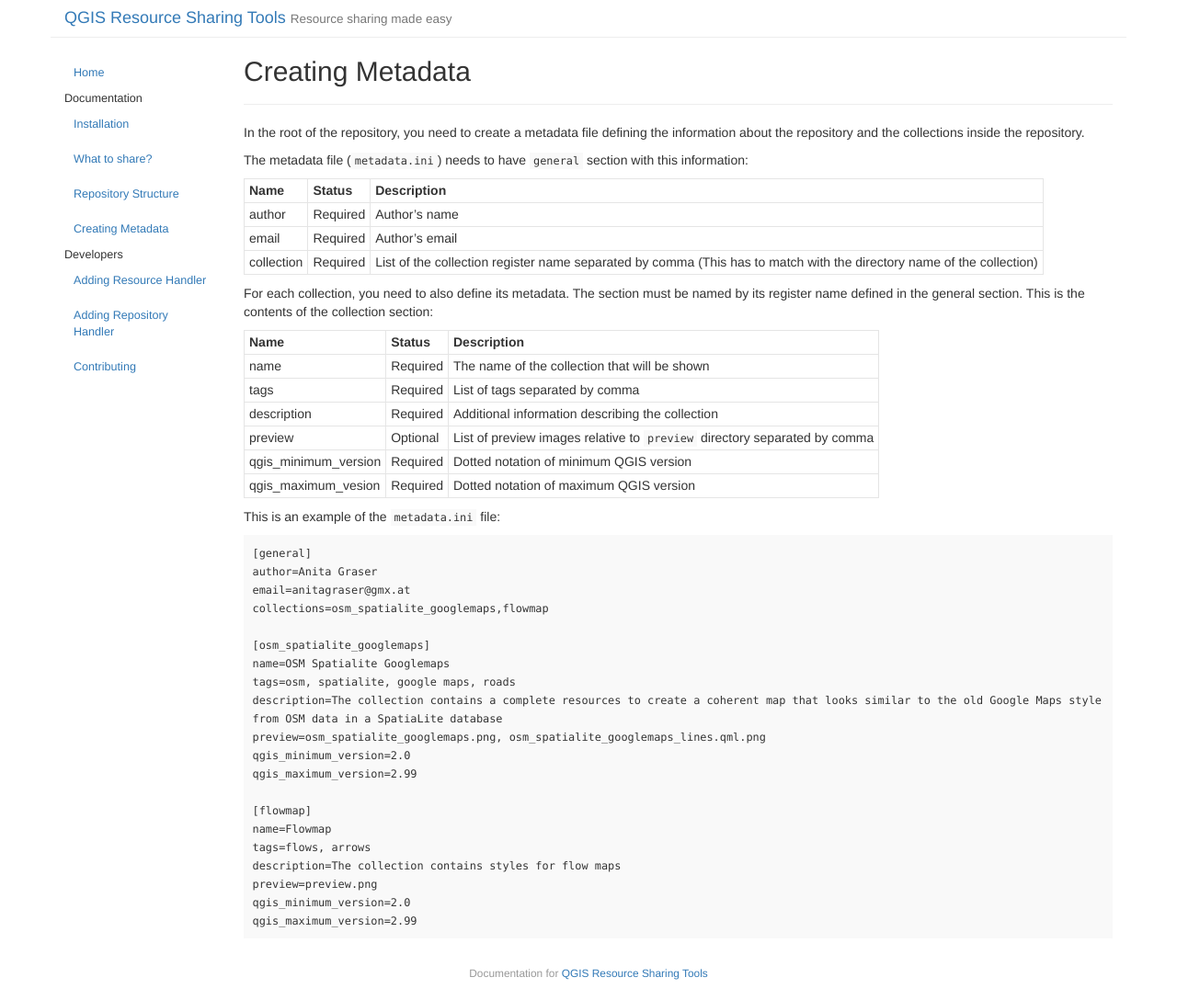
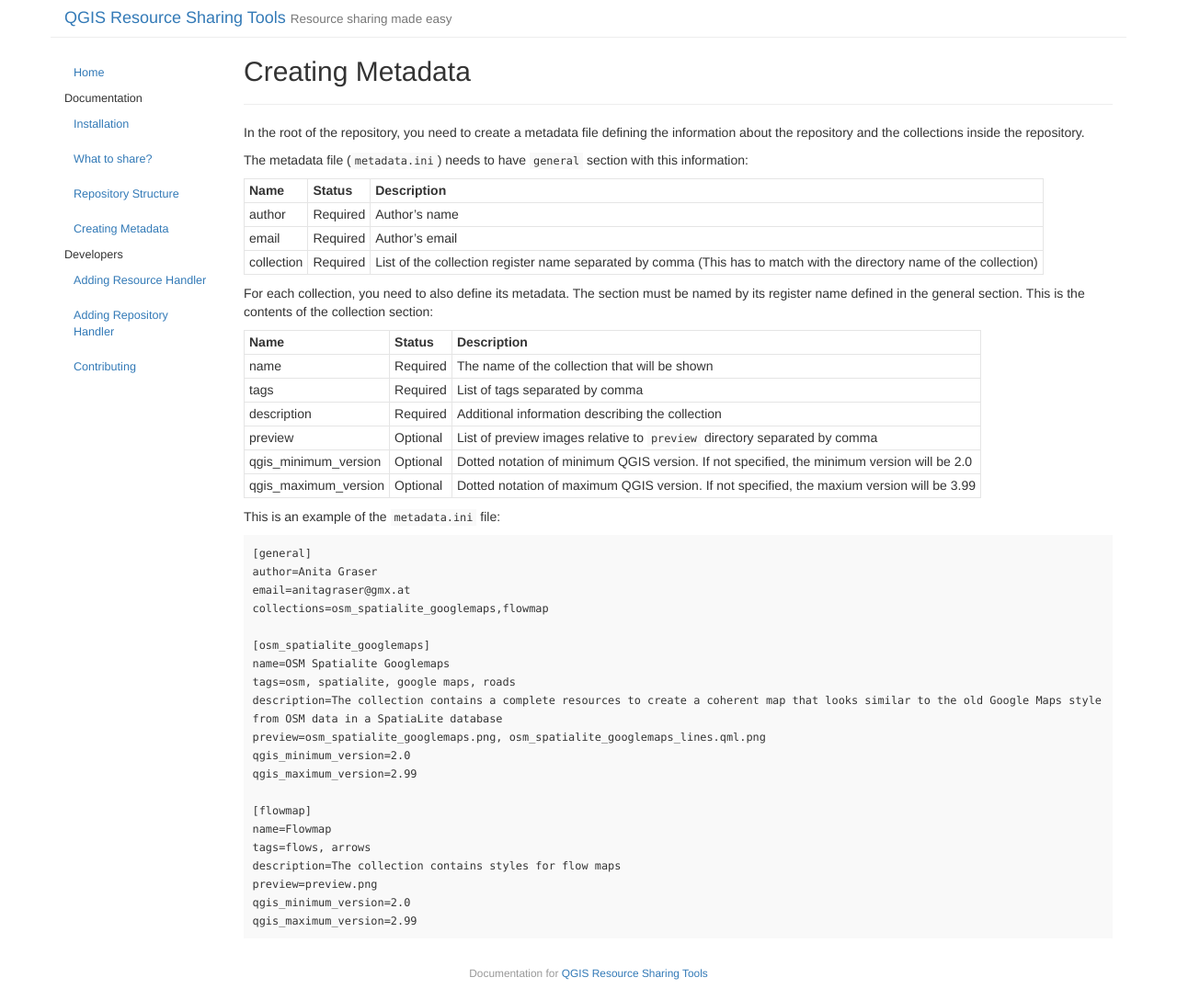
Before and after one commit to QGIS-Contribution/QGIS-ResourceSharing, a Jekyll site: the page built from _posts/2016-07-25-creating-metadata.md, in a window 1280 px wide. Shown: the whole page at 92% size. Built offline with Jekyll 4.4.1, drawn with Linux system fonts in a browser that asks for light colours.

Commit message:
Update the metadata page.

````diff
--- a/_posts/2016-07-25-creating-metadata.md
+++ b/_posts/2016-07-25-creating-metadata.md
@@ -27,8 +27,8 @@
 tags | Required | List of tags separated by comma
 description | Required | Additional information describing the collection
 preview | Optional | List of preview images relative to ```preview``` directory separated by comma
-qgis_minimum_version | Required | Dotted notation of minimum QGIS version
-qgis_maximum_vesion | Required | Dotted notation of maximum QGIS version
+qgis_minimum_version | Optional | Dotted notation of minimum QGIS version. If not specified, the minimum version will be 2.0
+qgis_maximum_version | Optional | Dotted notation of maximum QGIS version. If not specified, the maxium version will be 3.99
 
 
 This is an example of the ```metadata.ini``` file:
````
